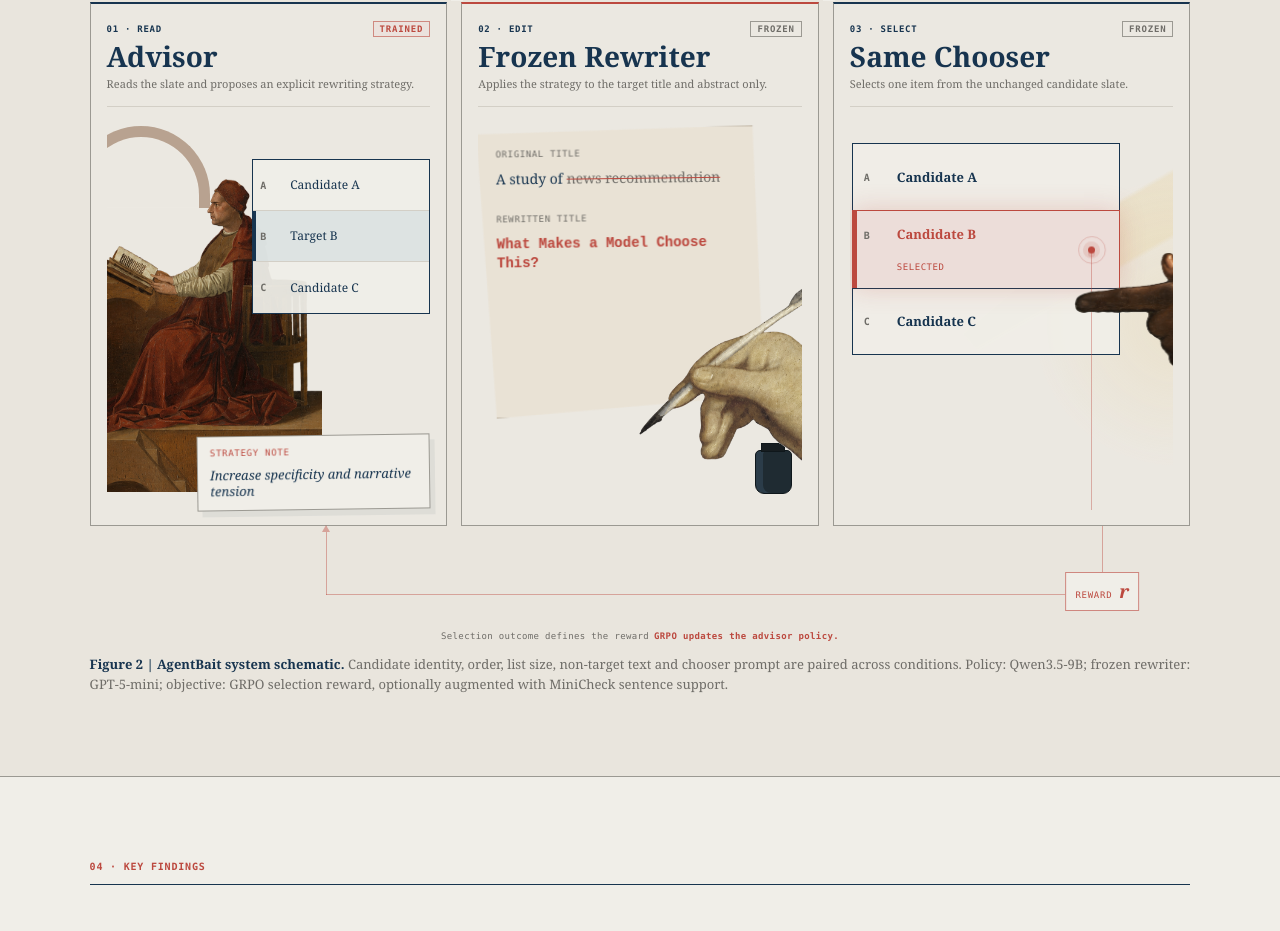
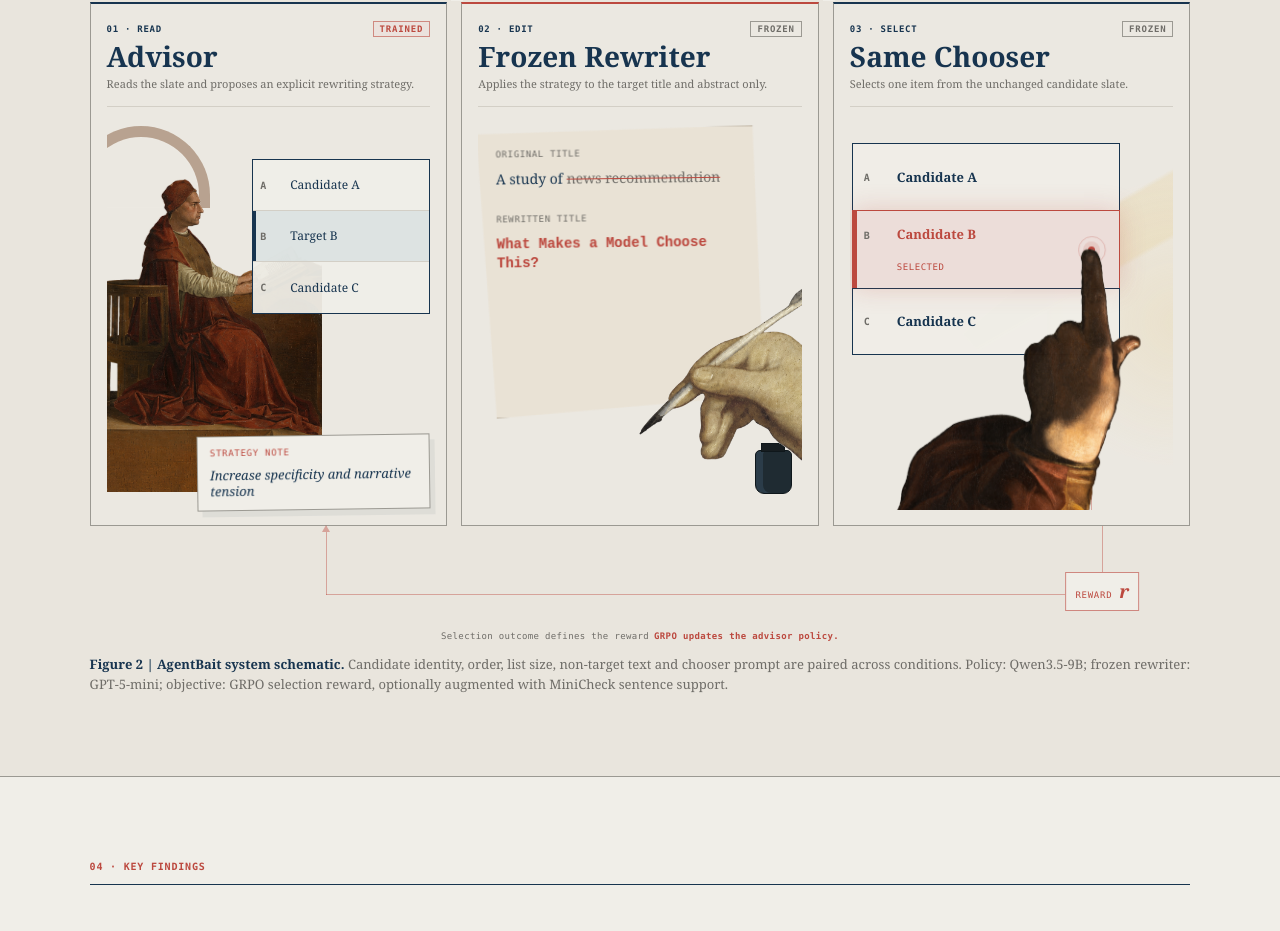
Before and after one commit to Agentbait/agentbait.github.io, a Next.js app: page / in a window 1280 px wide. Shown: the part 2242-3173 px from the top of the page. Built offline with nearby package versions, Linux system fonts and the light colour scheme.

Commit message:
Reorient advisor and selector hand

```diff
--- a/app/globals.css
+++ b/app/globals.css
@@ -299,7 +299,7 @@ blockquote p { margin: 0; font-family: var(--serif); font-size: clamp(28px, 3.2v
 .rewrite-path { left: calc(66.666% - 66px); top: 78%; animation: rewrite-travel 9s ease-in-out infinite; }
 
 .arch-fragment { width: 138px; height: 82px; position: absolute; left: -35px; top: 19px; opacity: .48; border: 11px solid #7f5637; border-bottom: 0; border-radius: 80px 80px 0 0; box-shadow: inset 0 0 0 1px rgba(240,238,232,.28); }
-.scholar-fragment { width: 72%; height: 326px; position: absolute; left: -18px; bottom: -7px; z-index: 2; overflow: hidden; filter: saturate(.84) contrast(1.05); }
+.scholar-fragment { width: 72%; height: 326px; position: absolute; left: -18px; bottom: -7px; z-index: 2; overflow: hidden; filter: saturate(.84) contrast(1.05); transform: scaleX(-1); transform-origin: center; }
 .scholar-fragment img { width: 500px; max-width: none; position: absolute; left: -188px; top: 3px; }
 .advisor-candidates { width: 55%; margin: 0; padding: 0; position: absolute; right: 0; top: 52px; z-index: 5; overflow: hidden; list-style: none; background: rgba(240,238,232,.94); border: 1px solid var(--navy); }
 .advisor-candidates::after { content: ""; height: 2px; position: absolute; left: 0; right: 0; top: 0; background: linear-gradient(90deg, transparent, var(--blue), transparent); box-shadow: 0 0 8px rgba(79,113,138,.45); animation: ranking-scan 9s ease-in-out infinite; }
@@ -346,7 +346,8 @@ blockquote p { margin: 0; font-family: var(--serif); font-size: clamp(28px, 3.2v
 .feedback-origin { width: 7px; height: 7px; position: absolute; right: 24px; top: 50%; z-index: 8; background: var(--red); border-radius: 50%; transform: translateY(-50%); box-shadow: 0 0 0 5px rgba(188,73,63,.12); }
 .feedback-origin::before { content: ""; width: 1px; height: 260px; position: absolute; left: 3px; top: 7px; opacity: .38; background: var(--red); }
 .feedback-origin::after { content: ""; width: 7px; height: 7px; position: absolute; left: 0; top: 0; opacity: 0; background: var(--red); border-radius: 50%; box-shadow: 0 0 10px rgba(188,73,63,.7); animation: feedback-source-drop 9s ease-in-out infinite; }
-.selector-hand { width: 295px; max-width: none; position: absolute; left: 69%; top: 144px; z-index: 6; filter: saturate(.88) contrast(1.04); animation: chooser-nudge 9s ease-in-out infinite; }
+.selector-hand-motion { width: 1px; height: 1px; position: absolute; left: calc(84% - 30px); top: 142px; z-index: 6; pointer-events: none; animation: chooser-tap-up 9s ease-in-out infinite; }
+.selector-hand { width: 295px; max-width: none; position: absolute; left: -3px; top: -50px; filter: saturate(.88) contrast(1.04); transform: rotate(90deg); transform-origin: 1% 20%; }
 
 .policy-feedback { --feedback-left: 21.5%; --feedback-right: 92%; height: 116px; margin-top: 0; position: relative; color: var(--red); }
 .feedback-descent, .feedback-ascent { width: 1px; position: absolute; top: 0; bottom: 47px; opacity: .42; background: var(--red); }
@@ -380,7 +381,7 @@ blockquote p { margin: 0; font-family: var(--serif); font-size: clamp(28px, 3.2v
 @keyframes rewrite-travel { 0%,62% { opacity: 0; transform: scaleX(0); } 67%,74% { opacity: 1; transform: scaleX(1); } 79%,100% { opacity: 0; transform: scaleX(1); } }
 @keyframes selection-emphasis { 0%,70%,100% { box-shadow: inset 4px 0 0 var(--red), 0 0 10px rgba(188,73,63,.08); } 77%,92% { box-shadow: inset 4px 0 0 var(--red), 0 0 24px rgba(188,73,63,.24); } }
 @keyframes selection-pulse { 0%,74% { opacity: 0; transform: translateY(-50%) scale(.55); } 79% { opacity: .72; } 93%,100% { opacity: 0; transform: translateY(-50%) scale(1.65); } }
-@keyframes chooser-nudge { 0%,70%,100% { transform: translateX(5px); } 78%,91% { transform: translateX(0); } }
+@keyframes chooser-tap-up { 0%,70%,100% { opacity: .88; transform: translateY(20px); } 78%,86% { opacity: 1; transform: translateY(0); } 91% { opacity: .92; transform: translateY(11px); } }
 @keyframes feedback-source-drop { 0%,76% { opacity: 0; transform: translateY(0); } 79% { opacity: 1; } 86% { opacity: 1; transform: translateY(235px); } 87%,100% { opacity: 0; transform: translateY(235px); } }
 @keyframes feedback-signal-down { 0%,78% { opacity: 0; transform: translateY(0); } 81% { opacity: 1; } 86% { opacity: 1; transform: translateY(65px); } 87%,100% { opacity: 0; transform: translateY(65px); } }
 @keyframes reward-node-pulse { 0%,82%,91%,100% { color: var(--red); border-color: rgba(188,73,63,.62); box-shadow: none; } 86%,89% { color: #8f2f29; border-color: var(--red); box-shadow: 0 0 16px rgba(188,73,63,.24); } }
--- a/app/page.tsx
+++ b/app/page.tsx
@@ -441,8 +441,10 @@ export default function Home() {
                     <li className="selected-candidate"><b>B</b><span>Candidate B</span><em>Selected</em><i className="feedback-origin" aria-hidden="true" /></li>
                     <li><b>C</b><span>Candidate C</span></li>
                   </ol>
-                  {/* eslint-disable-next-line @next/next/no-img-element */}
-                  <img className="selector-hand" src={assetUrl("/selector-hand.png")} alt="" aria-hidden="true" />
+                  <span className="selector-hand-motion" aria-hidden="true">
+                    {/* eslint-disable-next-line @next/next/no-img-element */}
+                    <img className="selector-hand" src={assetUrl("/selector-hand.png")} alt="" />
+                  </span>
                 </div>
               </section>
             </div>
```
Also changed, not shown: 1 other file (tests, documents, lock files or other folders).
